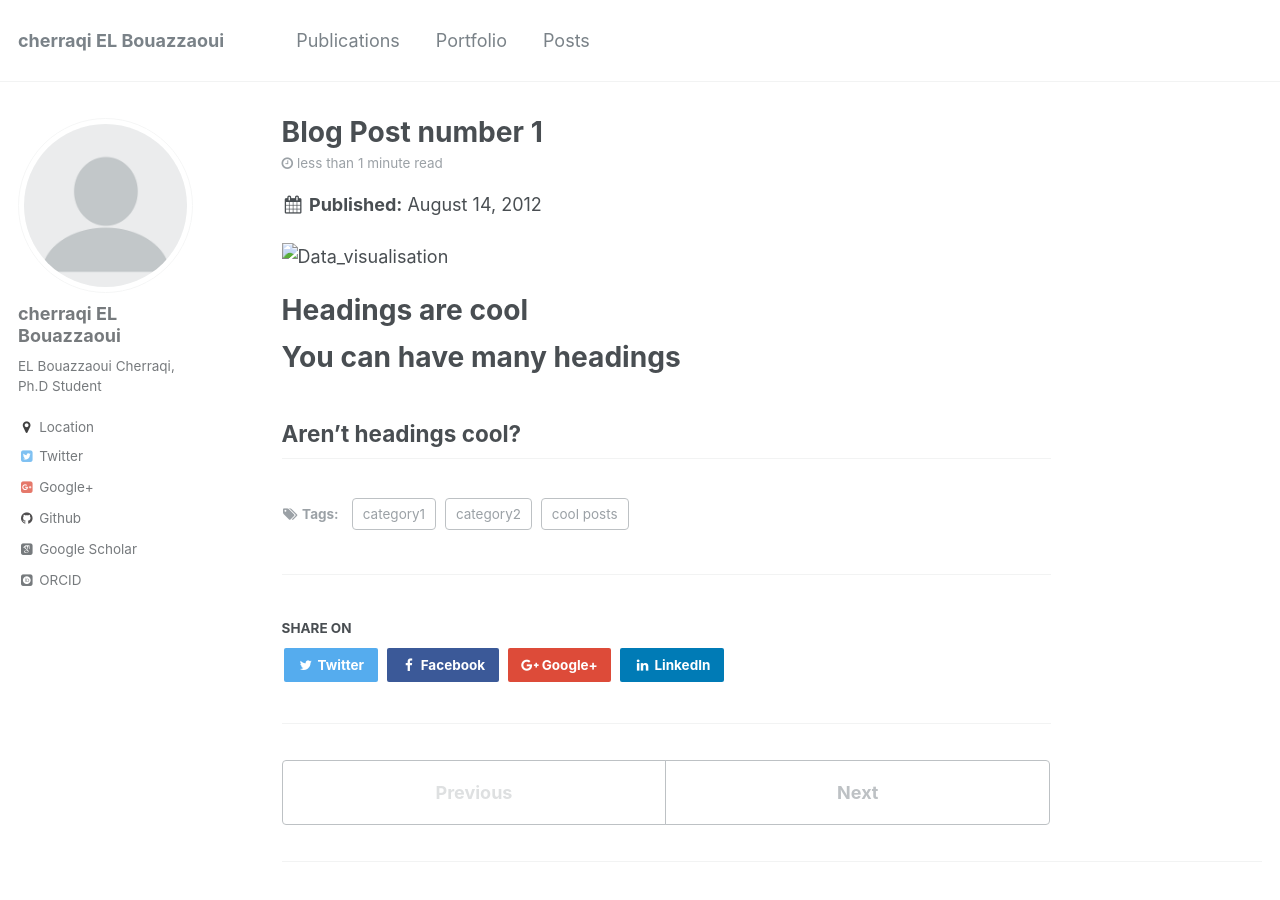
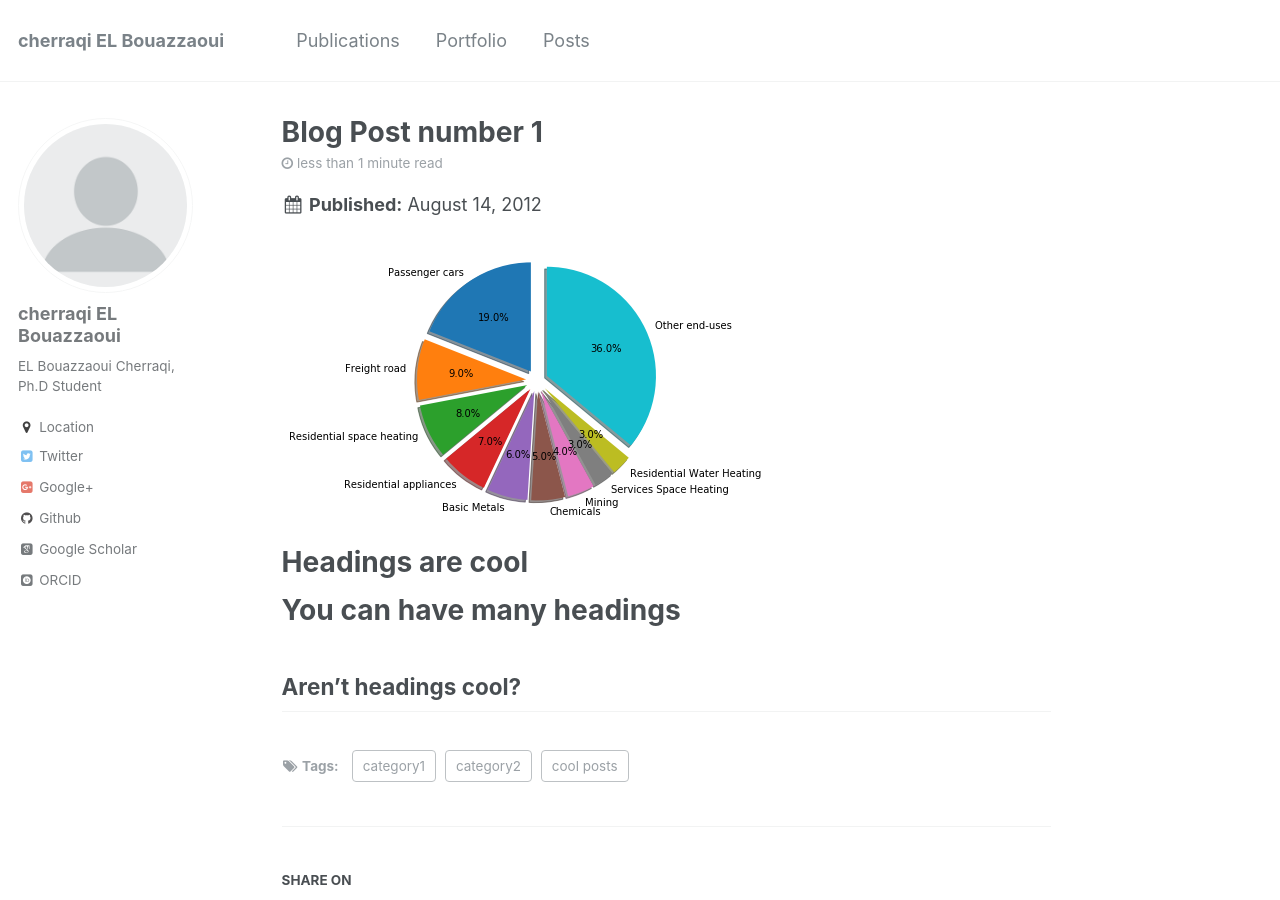
Before and after one commit to Cherrraqi/aca, a Jekyll site: the page built from _posts/2012-08-14-blog-post-1.md, in a window 1280 px wide and 900 px high. Built offline with Jekyll 4.4.1, drawn with Linux system fonts in a browser that asks for light colours; nearby versions of some CDN libraries; some web fonts are replaced; comment, search, counter and statistics services are not loaded.

Commit message:
Update 2012-08-14-blog-post-1.md

```diff
--- a/_posts/2012-08-14-blog-post-1.md
+++ b/_posts/2012-08-14-blog-post-1.md
@@ -8,7 +8,7 @@ tags:
   - category2
 ---
 
-![Data_visualisation](https://cherrraqi.github.io/aca/_posts/a.png)
+![Data_visualisation](https://cherrraqi.github.io/aca/files/a.png)
 
 Headings are cool
 ======
```
